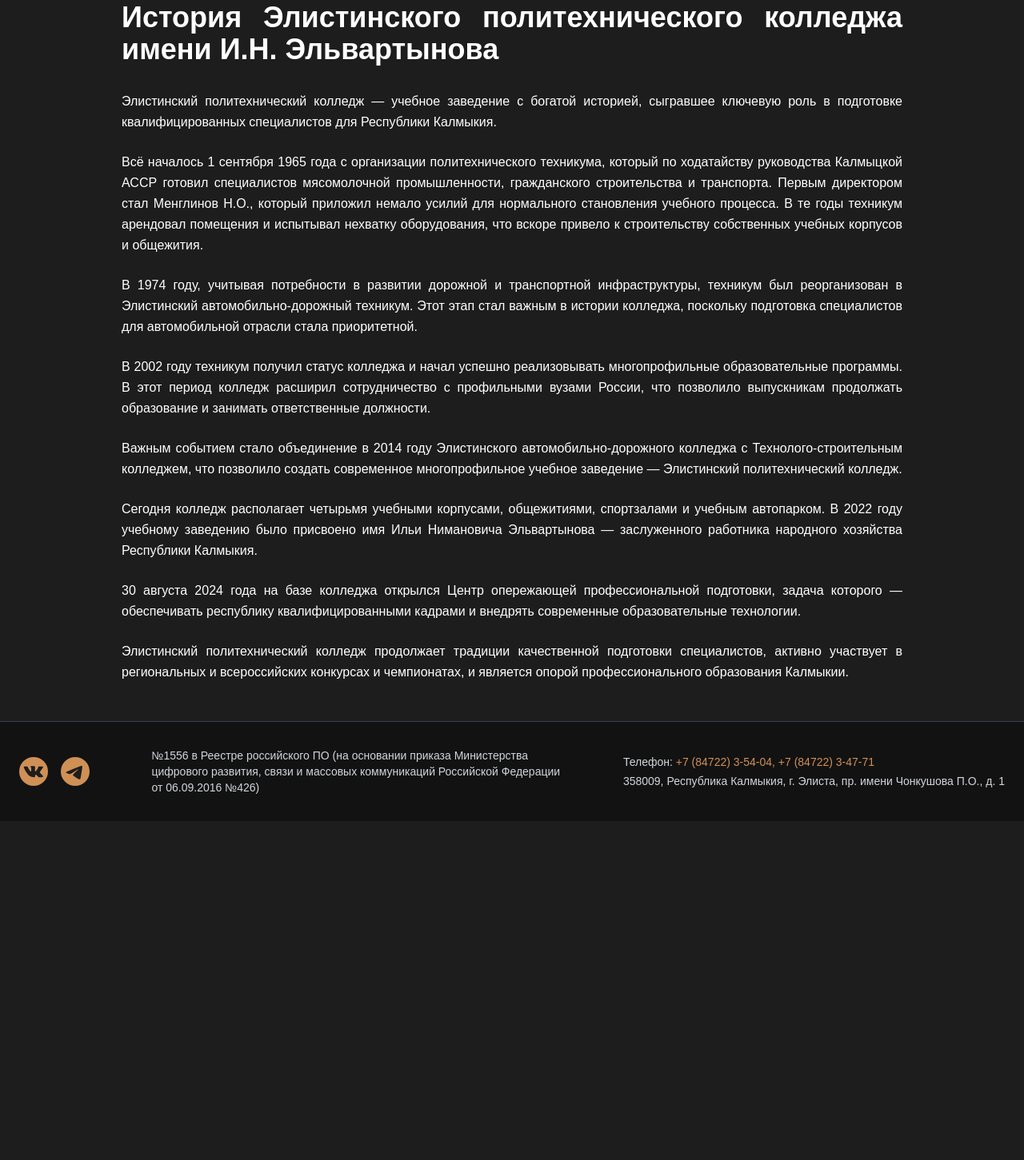
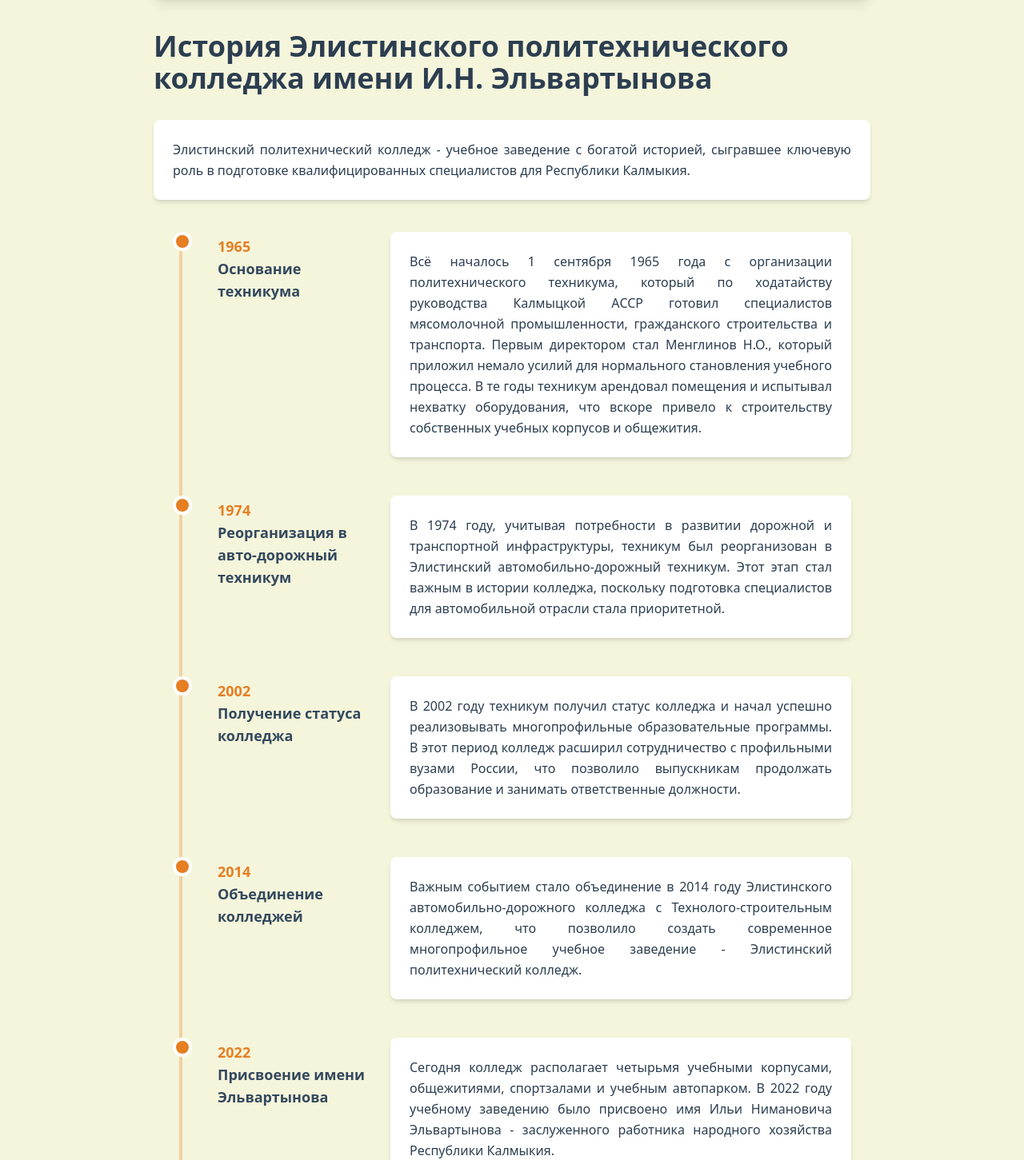
Before and after one commit to YgorBaddz/eptk-museum, a Next.js app: page /history in a window 1280 px wide. Shown: the part 620-2071 px from the top of the page at 80% size. Before the commit the page ends 1647 px from the top, so only its background shows below. Built offline with nearby package versions, Linux system fonts and the light colour scheme.

Commit message:
style change

```diff
--- a/src/app/history/page.jsx
+++ b/src/app/history/page.jsx
@@ -1,10 +1,43 @@
 import Image from "next/image";
+
+const timelineData = [
+  {
+    year: "1965",
+    title: "Основание техникума",
+    text: `Всё началось 1 сентября 1965 года с организации политехнического техникума, который по ходатайству руководства Калмыцкой АССР готовил специалистов мясомолочной промышленности, гражданского строительства и транспорта. Первым директором стал Менглинов Н.О., который приложил немало усилий для нормального становления учебного процесса. В те годы техникум арендовал помещения и испытывал нехватку оборудования, что вскоре привело к строительству собственных учебных корпусов и общежития.`,
+  },
+  {
+    year: "1974",
+    title: "Реорганизация в авто-дорожный техникум",
+    text: `В 1974 году, учитывая потребности в развитии дорожной и транспортной инфраструктуры, техникум был реорганизован в Элистинский автомобильно-дорожный техникум. Этот этап стал важным в истории колледжа, поскольку подготовка специалистов для автомобильной отрасли стала приоритетной.`,
+  },
+  {
+    year: "2002",
+    title: "Получение статуса колледжа",
+    text: `В 2002 году техникум получил статус колледжа и начал успешно реализовывать многопрофильные образовательные программы. В этот период колледж расширил сотрудничество с профильными вузами России, что позволило выпускникам продолжать образование и занимать ответственные должности.`,
+  },
+  {
+    year: "2014",
+    title: "Объединение колледжей",
+    text: `Важным событием стало объединение в 2014 году Элистинского автомобильно-дорожного колледжа с Технолого-строительным колледжем, что позволило создать современное многопрофильное учебное заведение - Элистинский политехнический колледж.`,
+  },
+  {
+    year: "2022",
+    title: "Присвоение имени Эльвартынова",
+    text: `Сегодня колледж располагает четырьмя учебными корпусами, общежитиями, спортзалами и учебным автопарком. В 2022 году учебному заведению было присвоено имя Ильи Нимановича Эльвартынова - заслуженного работника народного хозяйства Республики Калмыкия.`,
+  },
+  {
+    year: "2024",
+    title: "Открытие Центра опережающей подготовки",
+    text: `30 августа 2024 года на базе колледжа открылся Центр опережающей профессиональной подготовки, задача которого - обеспечивать республику квалифицированными кадрами и внедрять современные образовательные технологии.`,
+  },
+];
 
 const History = () => {
   return (
-    <section className="max-w-5xl mx-auto px-6 py-12 text-white">
+    <section className="max-w-6xl mx-auto px-6 py-12 text-[#2C3E50]">
       {/* Обёртка для изображения с центровкой */}
-      <div className="w-full max-w-3xl mx-auto mb-10 rounded-lg overflow-hidden shadow-lg">
+      <div className="w-full max-w-4xl mx-auto mb-10 rounded-lg overflow-hidden shadow-lg">
         <Image
           src="/history.jpg"
           alt="Фото колледжа"
@@ -15,69 +48,65 @@ const History = () => {
         />
       </div>
 
-      <h1 className="text-4xl font-bold mb-8 text-justify">
+      <h1 className="text-2xl lg:text-4xl font-bold mb-8 max-w-4xl mx-auto">
         История Элистинского политехнического колледжа имени И.Н. Эльвартынова
       </h1>
 
-      <p className="mb-6 leading-relaxed text-justify">
-        Элистинский политехнический колледж — учебное заведение с богатой
+      {/* Вступительный абзац без timeline */}
+      <div className="bg-white rounded-lg p-6 mb-10 shadow-md max-w-4xl mx-auto">
+        <p className="leading-relaxed text-justify">
+          Элистинский политехнический колледж - учебное заведение с богатой
           историей, сыгравшее ключевую роль в подготовке квалифицированных
           специалистов для Республики Калмыкия.
         </p>
+      </div>
 
-      <p className="mb-6 leading-relaxed text-justify">
-        Всё началось 1 сентября 1965 года с организации политехнического
-        техникума, который по ходатайству руководства Калмыцкой АССР готовил
-        специалистов мясомолочной промышленности, гражданского строительства и
-        транспорта. Первым директором стал Менглинов Н.О., который приложил
-        немало усилий для нормального становления учебного процесса. В те годы
-        техникум арендовал помещения и испытывал нехватку оборудования, что
-        вскоре привело к строительству собственных учебных корпусов и общежития.
-      </p>
+      {/* Timeline */}
+      <div className="relative max-w-4xl mx-auto px-4 sm:px-6">
+        {/* Вертикальная линия для md+ */}
+        <div className="hidden md:block absolute left-8 top-0 bottom-0 w-1 bg-[#E67E22] opacity-30 mx-auto"></div>
 
-      <p className="mb-6 leading-relaxed text-justify">
-        В 1974 году, учитывая потребности в развитии дорожной и транспортной
-        инфраструктуры, техникум был реорганизован в Элистинский
-        автомобильно-дорожный техникум. Этот этап стал важным в истории
-        колледжа, поскольку подготовка специалистов для автомобильной отрасли
-        стала приоритетной.
-      </p>
+        {timelineData.map(({ year, title, text }, index) => (
+          <div
+            key={year}
+            className="flex flex-col md:flex-row items-start mb-12 relative"
+          >
+            {/* Точка и линия вниз (для md+) */}
+            <div className="flex md:flex-col items-center md:mr-8 mb-4 md:mb-0">
+              {/* Точка */}
+              <div className="w-6 h-6 rounded-full bg-[#E67E22] border-4 border-white z-10 relative"></div>
 
-      <p className="mb-6 leading-relaxed text-justify">
-        В 2002 году техникум получил статус колледжа и начал успешно
-        реализовывать многопрофильные образовательные программы. В этот период
-        колледж расширил сотрудничество с профильными вузами России, что
-        позволило выпускникам продолжать образование и занимать ответственные
-        должности.
-      </p>
+              {/* Линия вниз (только для md и не у последнего элемента) */}
+              {index !== timelineData.length - 1 && (
+                <div className="hidden md:block flex-1 w-1 bg-[#E67E22] opacity-30"></div>
+              )}
+            </div>
 
-      <p className="mb-6 leading-relaxed text-justify">
-        Важным событием стало объединение в 2014 году Элистинского
-        автомобильно-дорожного колледжа с Технолого-строительным колледжем, что
-        позволило создать современное многопрофильное учебное заведение —
-        Элистинский политехнический колледж.
-      </p>
+            {/* Год и название эпохи */}
+            <div className="flex-shrink-0 mb-2 md:mb-0 md:w-48 md:mt-1 md:mr-6 flex items-center">
+              <h3 className="text-lg font-semibold flex flex-wrap items-center">
+                <span className="text-[#E67E22] mr-2">{year}</span>
+                <span className="text-[#34495E]">{title}</span>
+              </h3>
+            </div>
 
-      <p className="mb-6 leading-relaxed text-justify">
-        Сегодня колледж располагает четырьмя учебными корпусами, общежитиями,
-        спортзалами и учебным автопарком. В 2022 году учебному заведению было
-        присвоено имя Ильи Нимановича Эльвартынова — заслуженного работника
-        народного хозяйства Республики Калмыкия.
-      </p>
+            {/* Текстовый блок */}
+            <div className="bg-white rounded-lg p-6 shadow-md flex-1 w-full">
+              <p className="leading-relaxed text-justify">{text}</p>
+            </div>
+          </div>
+        ))}
+      </div>
 
-      <p className="mb-6 leading-relaxed text-justify">
-        30 августа 2024 года на базе колледжа открылся Центр опережающей
-        профессиональной подготовки, задача которого — обеспечивать республику
-        квалифицированными кадрами и внедрять современные образовательные
-        технологии.
-      </p>
-
+      {/* Заключительный абзац */}
+      <div className="bg-white rounded-lg p-6 mt-10 shadow-md max-w-4xl mx-auto">
         <p className="leading-relaxed text-justify">
           Элистинский политехнический колледж продолжает традиции качественной
           подготовки специалистов, активно участвует в региональных и
           всероссийских конкурсах и чемпионатах, и является опорой
           профессионального образования Калмыкии.
         </p>
+      </div>
     </section>
   );
 };
--- a/src/app/layout.js
+++ b/src/app/layout.js
@@ -1,18 +1,14 @@
-import { Geist, Geist_Mono } from "next/font/google";
+import { Oswald } from "next/font/google";
 import "./globals.css";
 import { QueryClientProvider } from "@tanstack/react-query";
 import queryClient from "./QueryClient";
 import Navbar from "@/components/layout/navbar/Navbar";
 import Footer from "@/components/layout/Footer";
 
-const geistSans = Geist({
-  variable: "--font-geist-sans",
-  subsets: ["latin"],
-});
-
-const geistMono = Geist_Mono({
-  variable: "--font-geist-mono",
-  subsets: ["latin"],
+const oswald = Oswald({
+  variable: "--font-oswald",
+  subsets: ["latin", "cyrillic"],
+  weight: ["400", "700"], // можно указать веса по необходимости
 });
 
 export const metadata = {
@@ -23,9 +19,9 @@ export const metadata = {
 
 export default function RootLayout({ children }) {
   return (
-    <html lang="en">
+    <html lang="ru">
       <body
-        className={`${geistSans.variable} ${geistMono.variable} antialiased bg-[#1D1D1D] min-h-screen flex flex-col`}
+        className={`${oswald.variable} antialiased bg-[#F5F5DC] min-h-screen flex flex-col pt-4 font-sans`}
       >
         <QueryClientProvider client={queryClient}>
           <Navbar />
--- a/src/app/page.js
+++ b/src/app/page.js
@@ -44,7 +44,7 @@ const cards = [
 
 export default function Home() {
   return (
-    <main className="w-full text-white">
+    <main className="w-full text-[#2C3E50]">
       <HeroSection />
       <DescriptionSection />
       <CardsGrid cards={cards} />
--- a/src/components/DynamicTabs.jsx
+++ b/src/components/DynamicTabs.jsx
@@ -64,7 +64,7 @@ export default function DynamicTabs({ collections }) {
 
   return (
     <div className="max-w-4xl mx-auto">
-      <div className="flex flex-wrap items-center justify-center space-x-2 border-b border-gray-200">
+      <div className="flex flex-wrap items-center justify-center space-x-2 border-b border-gray-600">
         {collections.map((collection) => (
           <button
             key={collection.label}
@@ -72,7 +72,7 @@ export default function DynamicTabs({ collections }) {
             className={`px-4 py-2 text-sm font-medium ${
               activeTab.label === collection.label
                 ? "text-[#CF9056] border-b-2 border-[#CF9056]"
-                : "text-gray-500 hover:text-gray-300"
+                : "text-gray-500 hover:text-gray-800"
             }`}
           >
             {collection.label}
--- a/src/components/layout/navbar/MenuItem.jsx
+++ b/src/components/layout/navbar/MenuItem.jsx
@@ -3,7 +3,7 @@ import Link from "next/link";
 const MenuItem = ({ href, label }) => (
   <li>
     <Link href={href}>
-      <p className="text-lg hover:text-[#CF9056] py-2 block transition duration-200 ease-in-out">
+      <p className="text-lg lg:text-2xl font-semibold hover:text-[#ce7221] py-2 block transition duration-200 ease-in-out">
         {label}
       </p>
     </Link>
--- a/src/components/layout/navbar/Navbar.jsx
+++ b/src/components/layout/navbar/Navbar.jsx
@@ -31,10 +31,10 @@ const Navbar = () => {
   }, []);
 
   return (
-    <nav className="relative z-[99999] px-2 flex justify-between items-center text-white">
+    <nav className="relative z-[99999] px-2 flex justify-between items-center text-[#E67E22]">
       <div className="container mx-auto flex items-center justify-center">
         <Link href="/">
-          <p className="text-lg font-bold tracking-wider cursor-pointer flex items-center justify-center bg-[#CF9056] hover:bg-[#c18043] duration-150 rounded-sm w-[100px] h-[100px] mr-4">
+          <p className="text-lg text-white font-bold tracking-wider cursor-pointer flex items-center justify-center bg-[#E67E22] hover:bg-[#ee872e] duration-150 rounded-sm p-2 mr-4">
             ПОЛИТЕХ
           </p>
         </Link>
@@ -48,7 +48,7 @@ const Navbar = () => {
 
         {/* Mobile Menu Button */}
         <button
-          className="md:hidden flex justify-center items-center w-8 h-8 bg-gray-700 hover:bg-gray-600 rounded-full transition duration-200 ease-in-out"
+          className="md:hidden flex justify-center items-center w-8 h-8 bg-[#E67E22] hover:bg-[#ee872e] rounded-full transition duration-200 ease-in-out"
           onClick={toggleMenu}
           aria-label="Toggle menu"
         >
@@ -87,7 +87,7 @@ const Navbar = () => {
 
         {/* Mobile Menu */}
         <div
-          className={`md:hidden absolute top-full left-0 right-0 bg-gray-900 transition-all duration-300 ease-in-out overflow-hidden ${
+          className={`md:hidden absolute top-full left-0 right-0 bg-[#E67E22] text-white transition-all duration-300 ease-in-out overflow-hidden ${
             isOpen ? "max-h-96 opacity-100" : "max-h-0 opacity-0"
           }`}
         >
--- a/src/components/main/Card.jsx
+++ b/src/components/main/Card.jsx
@@ -4,7 +4,7 @@ import Link from "next/link";
 // Компонент отдельной карточки
 function Card({ title, description, image, href }) {
   return (
-    <div className="bg-gray-900 rounded-lg overflow-hidden shadow-lg flex flex-col">
+    <div className="bg-white rounded-lg overflow-hidden shadow-lg flex flex-col">
       <div className="relative h-48 w-full">
         <Image
           src={image}
@@ -17,10 +17,10 @@ function Card({ title, description, image, href }) {
       </div>
       <div className="p-4 flex flex-col flex-grow">
         <h3 className="text-xl font-semibold mb-2">{title}</h3>
-        <p className="text-gray-300 flex-grow">{description}</p>
+        <p className="text-[#2C3E50] flex-grow">{description}</p>
         <Link
           href={href}
-          className="mt-4 inline-block px-4 py-2 bg-[#CF9056] rounded-full text-black font-bold text-center hover:bg-[#c18043] duration-300"
+          className="mt-4 inline-block px-4 py-2 bg-[#E67E22] rounded-full text-white font-bold text-center hover:bg-[#ee872e] duration-300"
         >
           Подробнее
         </Link>
--- a/src/components/main/HeroSection.jsx
+++ b/src/components/main/HeroSection.jsx
@@ -3,7 +3,7 @@ import Link from "next/link";
 
 function HeroSection() {
   return (
-    <section className="relative min-h-[550px] w-full flex items-center justify-center py-16">
+    <section className="relative min-h-[550px] w-full flex items-center justify-center py-16 mt-6">
       <Image
         src="/main-bg.jpg"
         alt="Background"
@@ -11,20 +11,20 @@ function HeroSection() {
         className="object-cover"
         quality={100}
       />
-      <div className="absolute inset-0 bg-black opacity-70"></div>
+      <div className="absolute inset-0 bg-white opacity-60"></div>
       <div className="relative z-10 flex flex-col items-center justify-center text-center px-4 gap-6">
         <h1 className="text-2xl lg:text-4xl font-bold">
           Музей Элистинского Политехнического Колледжа <br />
           имени Эльвартынова И.Н
         </h1>
-        <p className="text-lg md:text-2xl max-w-3xl">
-          Сохраняем память о <span className="text-[#CF9056]">педагогах</span>,{" "}
-          <span className="text-[#CF9056]">студентах</span> и{" "}
-          <span className="text-[#CF9056]">событиях</span> колледжа
+        <p className="text-lg md:text-2xl max-w-3xl font-semibold">
+          Сохраняем память о <span className="text-[#E67E22]">педагогах</span>,{" "}
+          <span className="text-[#E67E22]">студентах</span> и{" "}
+          <span className="text-[#E67E22]">событиях</span> колледжа
         </p>
         <Link
           href="/history"
-          className="px-6 py-3 mt-6 uppercase font-bold bg-[#CF9056] rounded-full hover:bg-[#c18043] duration-300"
+          className="px-6 py-3 mt-6 uppercase font-bold text-white bg-[#E67E22] rounded-full hover:bg-[#ee872e] duration-300"
         >
           Узнать больше
         </Link>
```
Lines whose indentation alone changed are shown as unchanged.
